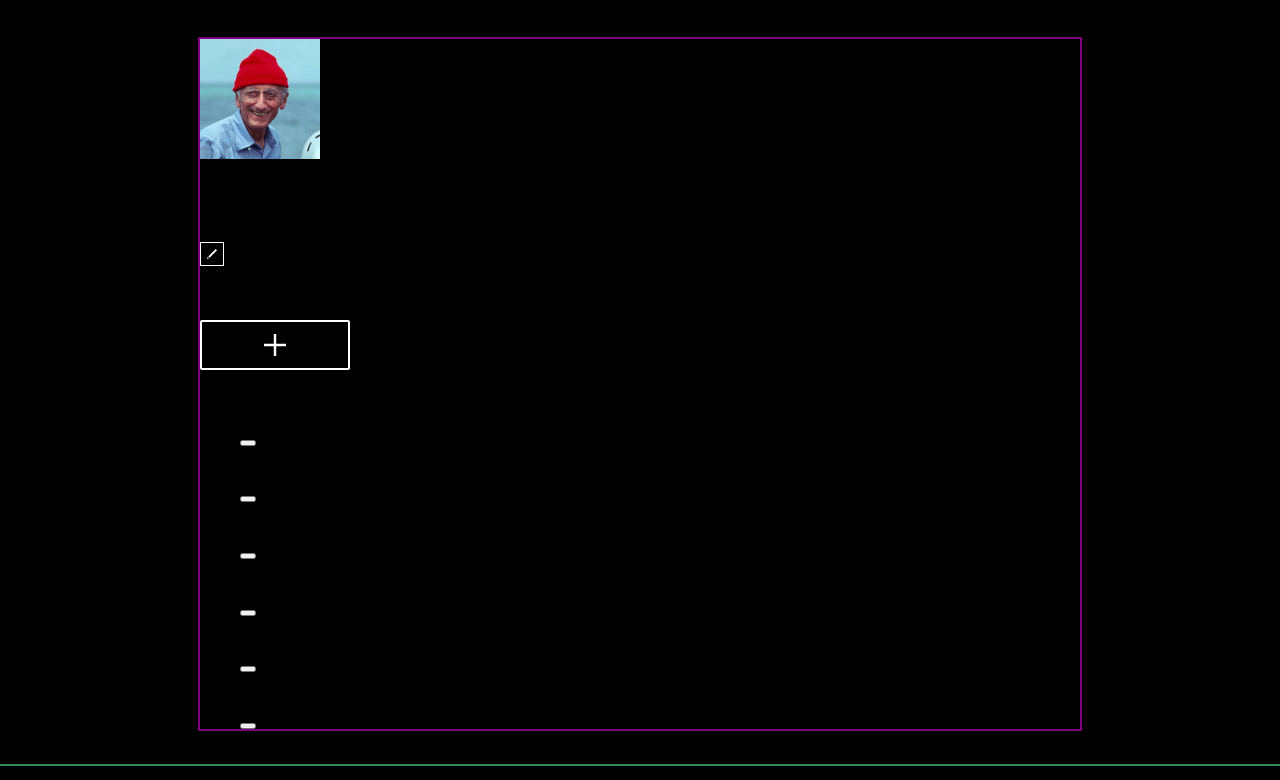
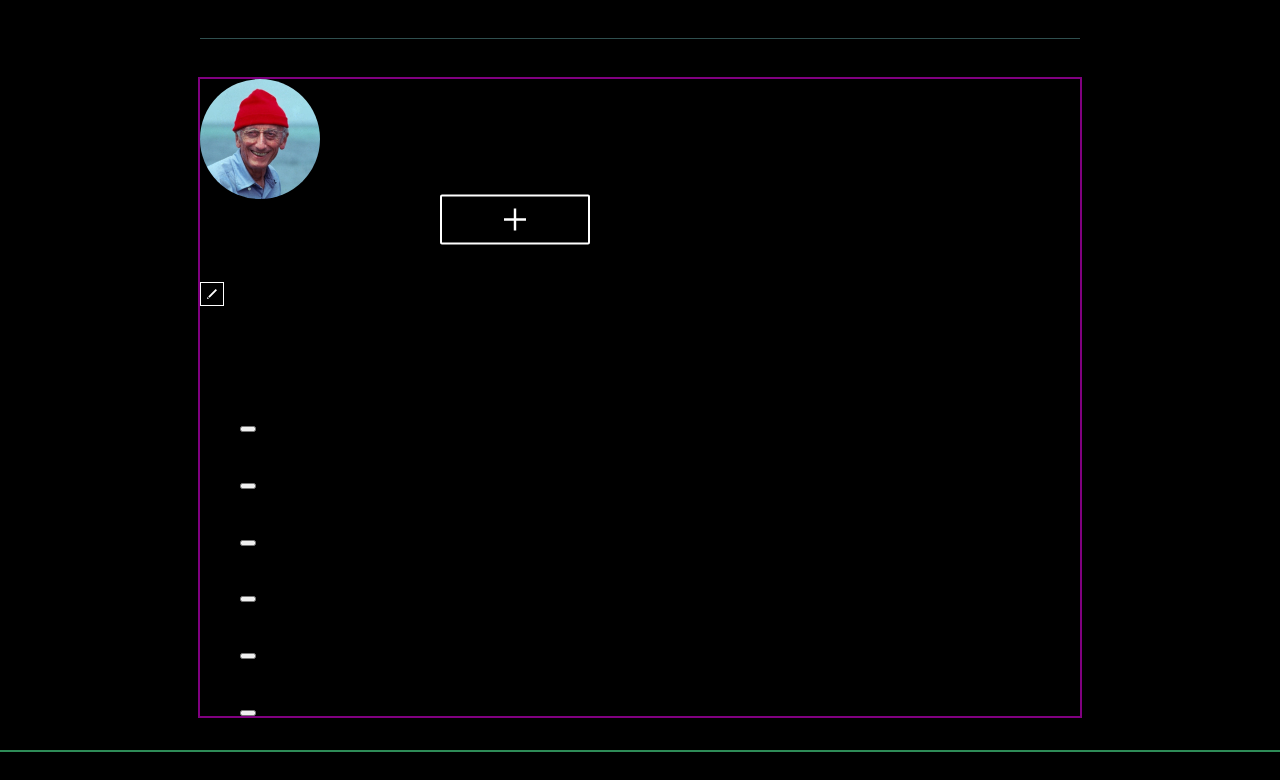
Before and after one commit to ZheniaEU/Mesto, a plain HTML site: page index.html in a window 1280 px wide. Shown: the part 81-861 px from the top of the page. Drawn offline with Linux system fonts and the light colour scheme.

Commit message:
structures done

```diff
--- a/index.html
+++ b/index.html
@@ -20,10 +20,11 @@
    </header>
 
    <main class="content">
+
       <section class="profile">
          <article class="profile__info">
             <img class="profile__avatar" src="images/avatar/avatar.png" alt="avatar">
-            <div class="profile_main">
+            <div class="profile__main">
                <h1>Жак-Ив Кусто</h1>
                <img class="profile__botton-edit" src="./images/Button-edit.svg" alt="profile edition">
                <p class="profile__text">Исследователь океана</p>
@@ -37,7 +38,7 @@
             <li class="element__card">
                <img class="element__cards-item" src="" alt="">
                <div class="element__font">
-                  <h2 class="element_titel"></h2>
+                  <h2 class="element__titel"></h2>
                   <button class="element__heart-botton"></button>
                </div>
             </li>
--- a/pages/index.css
+++ b/pages/index.css
@@ -4,14 +4,35 @@
 /*Шрифтируем*/
 @import url(../vendors/fonts.css);
 
-/*Подключаю боди*/
+/*бодируем*/
 @import url(../blocks/root/root.css);
 
-/*Подключаю header*/
+/*хэдируем*/
 @import url(../blocks/header/header.css);
 @import url(../blocks/header/__logo/header__logo.css);
 
-/*main*/
+/*мейнируем*/
 @import url(../blocks/main/content.css);
 
+/*профилируем*/
+@import url(../blocks/profile/profile.css);
+@import url(../blocks/profile/__info/profile__info.css);
+@import url(../blocks/profile/__avatar/profile__avatar.css);
+@import url(../blocks/profile/__main/profile__main.css);
+@import url(../blocks/profile/__botton-edit/profile__botton-edit.css);
+@import url(../blocks/profile/__text/profile__text.css);
+@import url(../blocks/profile/__botton-add/profile__botton-add.css);
+
+
+/*элементируем*/
+@import url(../blocks/elements/elements.css);
+@import url(../blocks/elements/__list/element__list.css);
+@import url(../blocks/elements/__card/element__card.css);
+@import url(../blocks/elements/__cards-item/element__cards-item.css);
+@import url(../blocks/elements/__font/element__font.css);
+@import url(../blocks/elements/__titel/element__titel.css);
+@import url(../blocks/elements/__heart-botton/element__heart-botton.css);
+
+/*футурируем*/
 @import url(../blocks/footer/footer.css);
+@import url(../blocks/footer/__copyright/footer__copyright.css);
```
Also changed, not shown: README.md, blocks/elements/__card/element__card.css (added), blocks/elements/__cards-item/element__cards-item.css (added), blocks/elements/__font/element__font.css (added), blocks/elements/__heart-botton/element__heart-botton.css (added), blocks/elements/__list/element__list.css (added), blocks/elements/__titel/element__titel.css (added), blocks/elements/elements.css (added), blocks/footer/__copyright/footer__copyright.css (added), blocks/profile/__botton-add/profile__botton-add.css (added), blocks/profile/__botton-edit/profile__botton-edit.css (added), blocks/profile/__info/profile__info.css (added), blocks/profile/__main/profile__main.css (added), blocks/profile/__text/profile__text.css (added).
